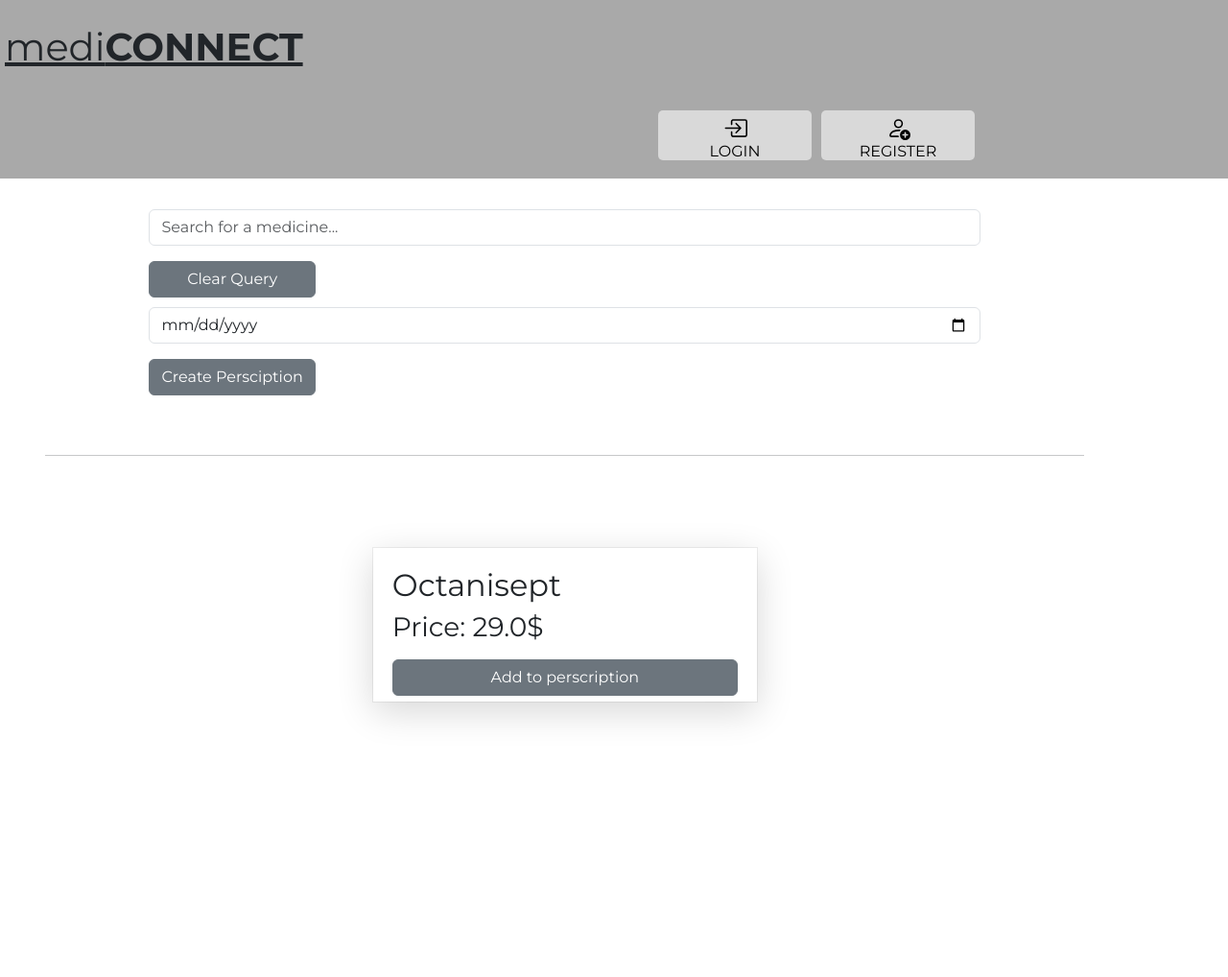
After one commit to RadekKusiak71/Hospital_Management, a Django app: page /manage/perscription/1/ in a window 1280 px wide. The commit adds this page. Shown: the whole page at 96% size. Run offline with Django 4.2, Linux system fonts and the light colour scheme; data comes from the database, SQL or seed files in the repository; parts of the project's set-up code (start-up, migrations or seed data) failed here and were passed over.

Commit message:
meeting page +perscription page backend + css/html

```diff
--- a/main/urls.py
+++ b/main/urls.py
@@ -3,10 +3,14 @@ from . import views
 
 urlpatterns = [
     path('',views.DashboardPage.as_view(),name='dashboard'),
+    path('calendar/',views.CalendarPage.as_view(),name='doctor_calendar'),
+    path('messages/',views.MessagesPage.as_view(),name='doctor_messages'),
+    path('messages/<int:msg_id>',views.MessagePage.as_view(),name='doctor_message'),
+    path('perscription/',views.PerscriptionCreate.as_view(),name='doctor_perscription'),
+    path('perscription/<int:user_id>/',views.PerscriptionCreateForm.as_view(),name='perscription_create'),
+    path('meetings/',views.MeetingsPage.as_view(),name='doctor_meetings'),
+
     path('docreg/',views.DoctorRegisterPage.as_view(),name='doctor_register_page'),
     path('doclog/',views.DoctorLoginPage.as_view(),name='doctor_login_page'),
     path('doclogout/',views.DoctorLogout.as_view(),name='doctor_logout'),
-    path('calendar/',views.CalendarPage.as_view(),name='doctor_calendar'),
-    path('messages/',views.MessagesPage.as_view(),name='doctor_messages'),
-    path('messages/<int:msg_id>',views.MessagePage.as_view(),name='doctor_message'),
 ]
--- a/main/views.py
+++ b/main/views.py
@@ -10,7 +10,7 @@ from django.contrib.auth import logout,login,authenticate
 from django.utils.decorators import method_decorator
 from django.contrib.admin.views.decorators import staff_member_required
 
-from main.models import Patient,Doctor,Apointment,Medicine,Perscription,Meeting,Room,Message
+from main.models import Patient,Doctor,Apointment,Medicine,Perscription,Meeting,Room,Message,PerscriptionItems
 from .forms import MessageForm,DoctorRegisterForm,DoctorUserLoginForm
 
 method_decorator(staff_member_required,name='dispatch')
@@ -169,6 +169,7 @@ class CalendarPage(View):
                 appointment_list.append(appointment)
         return appointment_list
 
+method_decorator(staff_member_required,name='dispatch')
 class MessagesPage(View):
     def get(self,request):
         if request.user.is_staff:
@@ -179,6 +180,7 @@ class MessagesPage(View):
         else:
             return HttpResponse('Only for staff memebers')
 
+method_decorator(staff_member_required,name='dispatch')
 class MessagePage(View):
     def get(self,request,msg_id):
         if request.user.is_staff:
@@ -199,15 +201,89 @@ class MessagePage(View):
         message = Message.objects.get(id=msg_id).delete()
         return redirect('doctor_messages')
 
-    def change_status(self,msg_id):
+    def change_status(self, msg_id):
         message = Message.objects.get(id=msg_id)
-        if message.readed:
-            message.readed = False
-            message.save()
+        message.readed = not message.readed
+        message.save()
+        return redirect('doctor_messages')
+
+method_decorator(staff_member_required,name='dispatch')
+class PerscriptionCreate(View):
+    def get(self,request):
+        if request.user.is_staff:
+            patients = Patient.objects.all()
+
+            if 'firstname' in request.GET:
+                patients = self.get_patient_firstname
+            elif 'lastname' in request.GET:
+                patients = self.get_patient_lastname
+            elif 'clear' in request.GET:
+                return redirect('doctor_perscription')
+
+            context = {'patients':patients}
+            return render(request,'main/perscription_create.html',context)
         else:
-            message.readed = True
-            message.save()
-        return redirect('doctor_messages')
+            return HttpResponse('Only for staff members')
+
+
+    def get_patient_firstname(self):
+        data = self.request.GET.get('firstname')
+        print(data)
+        patients = Patient.objects.filter(firstname__contains=data)
+        return patients
+
+
+    def get_patient_lastname(self):
+        data = self.request.GET.get('lastname')
+        patients = Patient.objects.filter(lastname__contains=data)
+        return patients
+
+method_decorator(staff_member_required,name='dispatch')
+class PerscriptionCreateForm(View):
+    def get(self,request,user_id):
+        if 'medicine_query' in request.GET:
+            query = request.GET.get('medicine_query')
+            medicines = self.get_med_query(query)
+        elif 'clear' in request.GET:
+            return redirect('perscription_create',user_id)
+        else:
+            medicines = Medicine.objects.all()
+        context = {'medicines':medicines}
+        return render(request,'main/perscription_form.html',context)
+
+    def post(self,request,user_id):
+        patient = Patient.objects.get(id=user_id)
+        if 'medicine_id' in request.POST:
+            med_id = request.POST.get('medicine_id')
+            self.create_perscription_item(patient,med_id)
+        if 'create_perscription' in request.POST:
+            perscription = self.get_perscription(patient)
+            perscription.status = True
+            perscription.save()
+            return redirect('dashboard')
+        return redirect('perscription_create',user_id)
+
+    def create_perscription_item(self,patient,item_id):
+        item_id = self.request.POST.get('medicine_id')
+        perscription = self.get_perscription(patient)
+        PerscriptionItems.objects.create(perscription=perscription,medicine = Medicine.objects.get(id=item_id))
+
+    def get_perscription(self,patient):
+        perscription,created = Perscription.objects.get_or_create(patient=patient,doctor=Doctor.objects.get(user=self.request.user),status=False)
+        return perscription
+
+    def get_med_query(self,query):
+        medicines = Medicine.objects.filter(name__contains=query)
+        return medicines
+
+method_decorator(staff_member_required,name='dispatch')
+class MeetingsPage(View):
+    def get(self,request):
+        if request.user.is_staff:
+            context = {}
+            return render(request,'main/meetings_create.html',context)
+        else:
+            return HttpResponse('Only for staff members')
 
 class DoctorLoginPage(View):
     def get(self,request):
--- /dev/null
+++ b/static/main/css/perscription_doctor.css
@@ -0,0 +1,157 @@
+.perscription_container{
+    width: 100%;
+    min-height: 100vh;
+    height: fit-content;
+}
+.upper_perscription_container{
+    min-width: 95%;
+    width: fit-content;
+    margin: auto;
+    margin-top: 2rem;
+    min-height: 7rem;
+    height: fit-content;
+    display: flex;
+    justify-content: space-between;
+    flex-wrap: wrap;
+    align-items: center;
+    background-color: white;
+    box-shadow: rgba(0, 0, 0, 0.16) 0px 10px 36px 0px, rgba(0, 0, 0, 0.06) 0px 0px 0px 1px;
+}
+.upper_perscription_container form{
+    min-width: 25%;
+    width: fit-content;
+    height: fit-content;
+    display: flex;
+    justify-content: center;
+    align-items: center;
+    flex-wrap: wrap;
+}
+.search-box{
+    width: fit-content;
+    height: fit-content;
+    position: relative;
+  }
+  .input-search{
+    height: 50px;
+    width: 50px;
+    border-style: none;
+    padding: 10px;
+    font-size: 18px;
+    letter-spacing: 2px;
+    outline: none;
+    border-radius: 25px;
+    transition: all .5s ease-in-out;
+    background-color: #22a6b3;
+    padding-right: 40px;
+    color:black;
+  }
+  .input-search::placeholder{
+    color:rgba(255,255,255,.5);
+    font-size: 18px;
+    letter-spacing: 2px;
+    font-weight: 100;
+    color: black;
+  }
+  .btn-search{
+    width: 50px;
+    height: 50px;
+    border-style: none;
+    font-size: 20px;
+    font-weight: bold;
+    outline: none;
+    cursor: pointer;
+    border-radius: 50%;
+    position: absolute;
+    right: 0px;
+    color:black;
+    background-color:transparent;
+    pointer-events: painted;
+  }
+  .btn-search:focus ~ .input-search{
+    width: 300px;
+    border-radius: 0px;
+    background-color: transparent;
+    border-bottom:1px solid rgba(255,255,255,.5);
+    transition: all 500ms cubic-bezier(0, 0.110, 0.35, 2);
+    background-color: white;
+    color: black;
+    box-shadow: rgba(0, 0, 0, 0.16) 0px 10px 36px 0px, rgba(0, 0, 0, 0.06) 0px 0px 0px 1px;
+  }
+  .input-search:focus{
+    width: 300px;
+    border-radius: 0px;
+    background-color: transparent;
+    border-bottom:1px solid rgba(255,255,255,.5);
+    transition: all 500ms cubic-bezier(0, 0.110, 0.35, 2);
+    background-color: white;
+    color: black;
+    box-shadow: rgba(0, 0, 0, 0.16) 0px 10px 36px 0px, rgba(0, 0, 0, 0.06) 0px 0px 0px 1px;
+  }
+
+
+.perscription_patients {
+    min-height: 40rem;
+    height: fit-content;
+    width: 85%;
+    margin: auto;
+    display: flex;
+    justify-content: space-evenly;
+    flex-wrap: wrap;
+    gap:2rem;
+    margin-top: 2rem;
+}
+.patient_card{
+    width: 25rem;
+    height: fit-content;
+    border-radius: 5px;
+    background-color: white;
+    padding: 10px;
+    box-shadow: rgba(0, 0, 0, 0.16) 0px 10px 36px 0px, rgba(0, 0, 0, 0.06) 0px 0px 0px 1px;
+}
+.patient_img{
+    width: 100%;
+    height: 40%;
+    display: flex;
+    justify-content: center;
+    align-items: center;
+    padding: 20px;
+}
+
+/* NEXT PAGE PERSCRIPTION FORM */
+
+.pr_content{
+  min-height: 100vh;
+  height: fit-content;
+  width: 92%;
+  margin: auto;
+}
+.medicines_container{
+  width: 100%;
+  min-height: 20rem;
+  height: fit-content;
+  display: flex;
+  justify-content: space-evenly;
+  align-items: center;
+  flex-wrap: wrap;
+  gap:2rem;
+  padding: 20px;
+}
+.medicine{
+  height: 10rem;
+  width: 25rem;
+  padding: 20px;
+  background-color: white;
+  box-shadow: rgba(0, 0, 0, 0.16) 0px 10px 36px 0px, rgba(0, 0, 0, 0.06) 0px 0px 0px 1px;
+}
+.medicine form{
+  width: 100%;
+  height: 6rem;
+  margin-top: 1rem;
+}
+.medicine form button{
+  width: 100%;
+}
+.search_form{
+  min-height: 15rem;
+  height: fit-content;
+}
--- /dev/null
+++ b/templates/main/perscription_form.html
@@ -0,0 +1,39 @@
+{% extends 'main/base.html' %}
+{% load static %}
+{% block title %} {{user}} {% endblock %}
+{% block css %} <link rel="stylesheet" href="{% static 'main/css/perscription_doctor.css' %}"> {% endblock %}
+{% block content %}
+<div class="pr_content">
+    <div class="search_form">
+        <form action="" method="get">
+            <input type="text"  class="form-control" name="medicine_query" placeholder="Search for a medicine..." style="width: 80%;margin: auto; margin-top: 2rem;">
+        </form>
+        <form action="" method="get" style="width: 80%;height: 2rem;margin: auto; margin-top: 1rem;">
+            <button class="btn btn-secondary" name="clear" style="width: 20%;margin: auto;">Clear Query</button>
+        </form>
+        <form action="" method="POST" style="width: 80%;height: 2rem;margin: auto; margin-top: 1rem;">
+            {% csrf_token %}
+            <input type="date"  class="form-control" placeholder="Input expire date">
+            <button class="btn btn-secondary" name="create_perscription" value="{{user.id}}" style="width: 20%;margin-top:1rem;">Create Persciption</button>
+        </form>
+    </div>
+    <hr>
+    <div class="medicines_container">
+    {% if medicines %}
+        {% for medicine in medicines %}
+        <div class="medicine">
+            <h2>{{medicine.name}}</h2>
+            <h3>Price: {{medicine.price}}$</h3>
+            <form action="" method="POST">
+                {% csrf_token %}
+                <button class="btn btn-secondary" name="medicine_id" value="{{medicine.id}}">Add to perscription</button>
+            </form>
+        </div>
+        {% endfor %}
+    {% else %}
+        <h1>No results</h1>
+    {% endif %}
+    </div>
+    <div class="perscription_form"></div>
+</div>
+{% endblock %}
```
Also changed, not shown: static/patient_page/css/appointments.css (+15 -9 lines), templates/main/meetings_create.html (+4 -3 lines), templates/main/perscription_create.html (+54 -3 lines), static/main/css/meetings.css (added).
